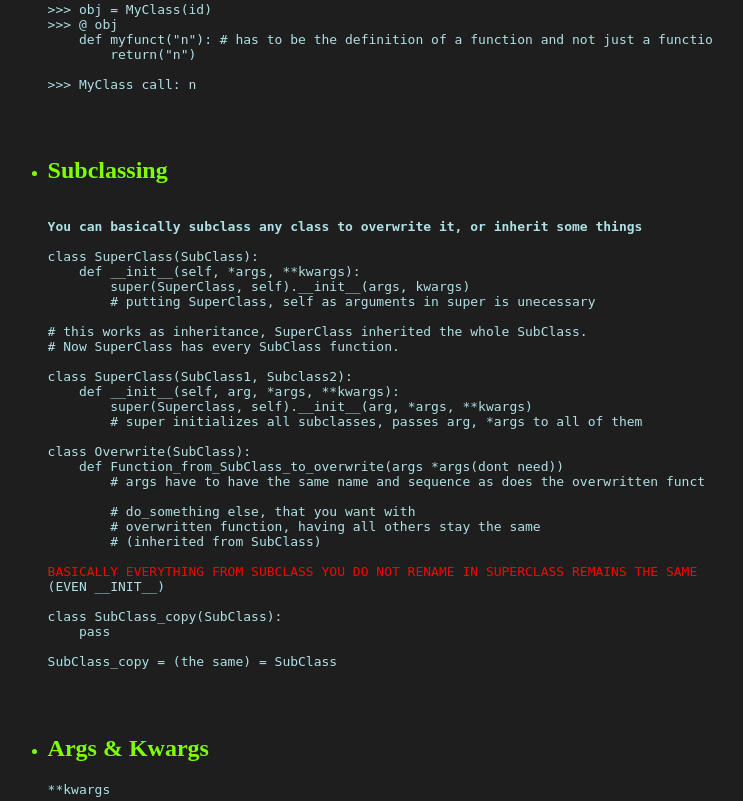
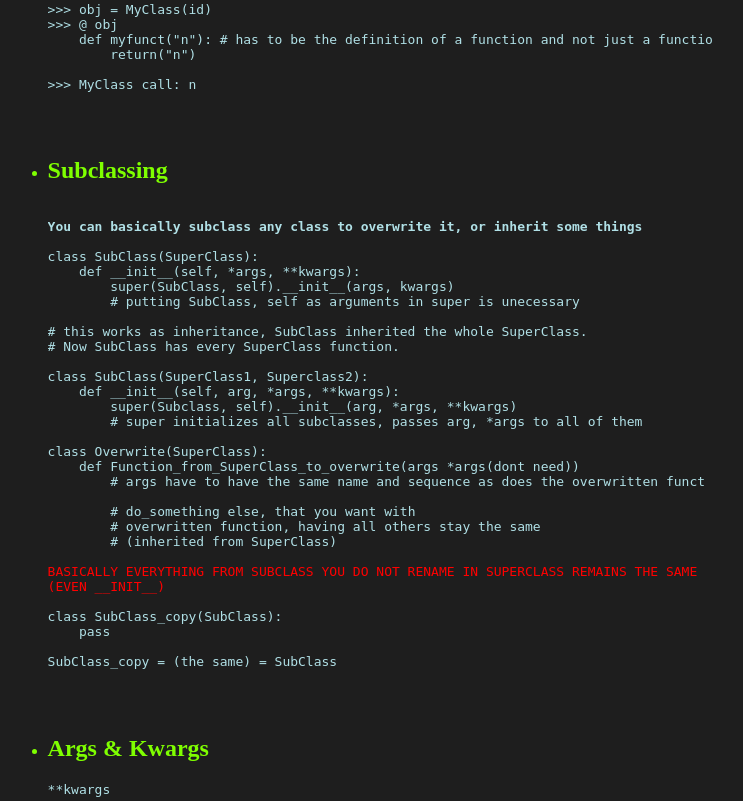
Before and after one commit to kuco23/kuco23.github.io, a PHP site: page / in a window 1280 px wide. Shown: the part 1551-2352 px from the top of the page, without its empty margins (274-1017 px from the left). Run offline with PHP 8.4, Linux system fonts and the light colour scheme.

Commit message:
weird shit with scrolls

```diff
--- a/Navigation.css
+++ b/Navigation.css
@@ -2,10 +2,9 @@
 float: left;
 background-color: rgba(20,20,20,.9);
 width: 20%;
+left: 0;
 top: 0;
-left: 0;
 height: 100%;
-overflow: auto;
 position: fixed;
 }
 
--- a/SidebarItemClass.css
+++ b/SidebarItemClass.css
@@ -7,15 +7,15 @@
 }
 
 .PythonClass a {
-  color: rgba(204,0,204,.5);
+  color: rgba(100,100,100,.5);
   text-decoration: none;
   font-weight: bold;
   font-size: 20px;
 }
 
 .PythonClass a:hover {
-  color: rgba(204,0,204,1);
-  text-shadow: 2px 2px 5px red;
+  color: rgb(150,150,150);
+  text-shadow: 2px 2px 5px black;
 }
 
 
--- a/index.html
+++ b/index.html
@@ -5,7 +5,6 @@
 <link rel="stylesheet" type="text/css" href="Sidebar.css" />
 <link rel="stylesheet" type="text/css" href="Navigation.css" />
 <link rel="stylesheet" type="text/css" href="SidebarItemClass.css" />
-
 <style>
 
 body {
@@ -136,7 +135,7 @@
 </div>
 
 
-<div class='Navigation'>
+<div class='Navigation' id='Navigation'>
   <ul>
 
     <div id='pythonSystemNav'>
@@ -154,6 +153,7 @@
       <li><a href='#bs4'>Beautiful Soup</a></li>
       <li><a href='#fbchat'>FbChat</a></li>
       <li><a href='#os'>Os</a></li>
+      <li><a href='#decimal'>Decimal</a></li>
       <li><a href='#plotly'>Plotly</a></li>
     </div>
 
@@ -296,29 +296,29 @@
 
 <b>You can basically subclass any class to overwrite it, or inherit some things</b>
 
-class SuperClass(SubClass):
+class SubClass(SuperClass):
     def __init__(self, *args, **kwargs):
-        super(SuperClass, self).__init__(args, kwargs)
-	# putting SuperClass, self as arguments in super is unecessary
+        super(SubClass, self).__init__(args, kwargs)
+	# putting SubClass, self as arguments in super is unecessary
 
-# this works as inheritance, SuperClass inherited the whole SubClass.
-# Now SuperClass has every SubClass function.
+# this works as inheritance, SubClass inherited the whole SuperClass.
+# Now SubClass has every SuperClass function.
 
-class SuperClass(SubClass1, Subclass2):
+class SubClass(SuperClass1, Superclass2):
     def __init__(self, arg, *args, **kwargs):
-	super(Superclass, self).__init__(arg, *args, **kwargs)
+	super(Subclass, self).__init__(arg, *args, **kwargs)
 	# super initializes all subclasses, passes arg, *args to all of them
 
-class Overwrite(SubClass):
-    def Function_from_SubClass_to_overwrite(args *args(dont need))
+class Overwrite(SuperClass):
+    def Function_from_SuperClass_to_overwrite(args *args(dont need))
 	# args have to have the same name and sequence as does the overwritten funct
 
 	# do_something else, that you want with
 	# overwritten function, having all others stay the same
-	# (inherited from SubClass)
+	# (inherited from SuperClass)
 
-<span class=important>BASICALLY EVERYTHING FROM SUBCLASS YOU DO NOT RENAME IN SUPERCLASS REMAINS THE SAME</span>
-(EVEN __INIT__)
+<span class=important>BASICALLY EVERYTHING FROM SUBCLASS YOU DO NOT RENAME IN SUPERCLASS REMAINS THE SAME
+(EVEN __INIT__)</span>
 
 class SubClass_copy(SubClass):
     pass
@@ -588,8 +588,10 @@
 	   // 10 last messages from user
 messages.reverse()
 </pre><br>
+</div>
 
-<li id='os'><h2>Os</h2></li>
+<div id='os'>
+<li><h2>Os</h2></li>
 <pre>
 >>> os.listdir()
 >>> [files in dir]
@@ -606,6 +608,24 @@
 </pre>
 </div>
 <br>
+
+<!-- ############################## new NavItem ########################################## -->
+
+<div id='decimal'>
+  <li><h2>Decimal</h2></li>
+
+  <pre>
+
+Decimal:
+
+>>> from decimal import*
+>>> getcontext().prec = --num_of_dec--
+>>> dec = Decimal(Int)
+>>> divis = dec / Decimal(Int2)
+
+ </pre>
+
+</div>
 
 <!-- ############################## new NavItem ########################################## -->
 
@@ -643,20 +663,22 @@
   <div id='general'>
     <li><h2>General</h2></li>
     <ul style='list-style-type: none;'>
-      <li><a href='http://pythonvisually.com/ebook/primitive-data-types.html' target='_blank'>Python Tutorial</a></li>
       <li><a href='https://en.wikibooks.org/wiki/Python_Programming/Exceptions' target='_blank'>Exceptions</a></li>
       <li><a href='https://www.thecodeship.com/patterns/guide-to-python-function-decorators/' target='_blank'>Decorators</a></li>
       <li><a href='https://infohost.nmt.edu/tcc/help/pubs/python/web/special-methods.html' target='_blank'>Reserved Class Methods</a></li>
       <li><a href='https://docs.python.org/2/reference/simple_stmts.html' target='_blank'>Statements</a></li>
+      <li><a href='http://book.pythontips.com/en/latest/map_filter.html' target='_blank'>Lots of Cool Python Stuffs</a></li>
     </ul>
   </div>
 
   <div id='packTutorials'>
     <li><h2>Package Tutorials</h2></li>
     <ul style='list-style-type: none;'>
+      <li><a href='http://pythonvisually.com/ebook/primitive-data-types.html' target='_blank'>Python Tutorial</a></li>
       <li><a href='https://shodan.readthedocs.io/en/latest/' target='_blank'>Shodan Tutorial</a></li>
       <li><a href='https://www.labri.fr/perso/nrougier/teaching/matplotlib/' target='_blank'>Matplotlib Tutorial</a></li>
       <li><a href='https://www.pygame.org/docs/tut/newbieguide.html' target='_blank'>Pygame Tutorial</a></li>
+      <li><a href='https://docs.python.org/3/library/decimal.html' target='_blank'>Decimal</a></li>
     </ul>
   </div>
 
```
